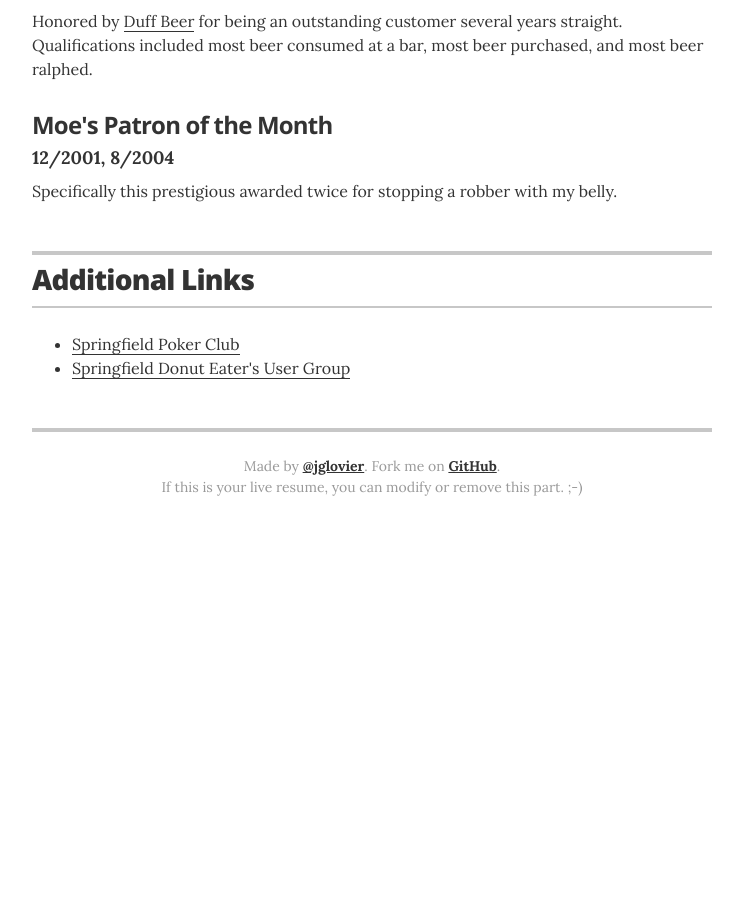
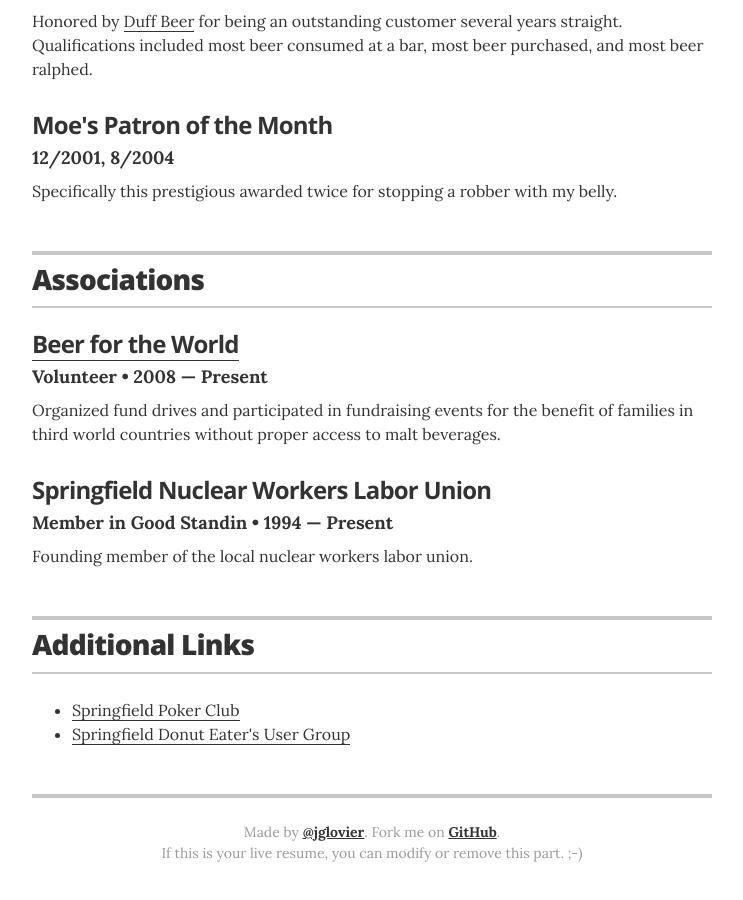
Before and after one commit to jglovier/resume-template, a Jekyll site: the page built from index.html, in a window 1280 px wide and 900 px high, scrolled down 2503 px. Shown: the whole window, without its empty margins (268-1011 px from the left). Built offline with Jekyll 4.4.1, drawn with Linux system fonts in a browser that asks for light colours; nearby versions of some CDN libraries; before the commit the page ends 3049 px from its top, so only the background shows below that.

Commit message:
moar sections

```diff
--- a/_config.yml
+++ b/_config.yml
@@ -29,6 +29,7 @@ resume_section_projects:        true
 resume_section_skills:          true
 resume_section_recognition:     true
 resume_section_links:           true
+resume_section_associations:    true
 
 # Resume social links
 # uncomment the options you wish to display, and add your own URL
--- a/_layouts/resume.html
+++ b/_layouts/resume.html
@@ -178,6 +178,30 @@
       <!-- end Recognition -->
       {% endif %}
 
+      {% if site.resume_section_associations %}
+      <!-- begin Associations -->
+      <section class="content-section">
+
+        <header class="section-header">
+          <h2>Associations</h2>
+        </header>
+
+        <div class="resume-item">
+          <h3 class="resume-item-title"><a href="http://beerfortheworld.com">Beer for the World</a></h3>
+          <h4 class="resume-item-details">Volunteer &bull; 2008 &mdash; Present</h4>
+          <p class="resume-item-copy">Organized fund drives and participated in fundraising events for the benefit of families in third world countries without proper access to malt beverages.</p>
+        </div>
+
+        <div class="resume-item">
+          <h3 class="resume-item-title">Springfield Nuclear Workers Labor Union</h3>
+          <h4 class="resume-item-details">Member in Good Standin &bull; 1994 &mdash; Present</h4>
+          <p class="resume-item-copy">Founding member of the local nuclear workers labor union.</p>
+        </div>
+
+      </section>
+      <!-- end Recognition -->
+      {% endif %}
+
       {% if site.resume_section_links %}
       <!-- begin Links -->
       <section class="content-section">
```
